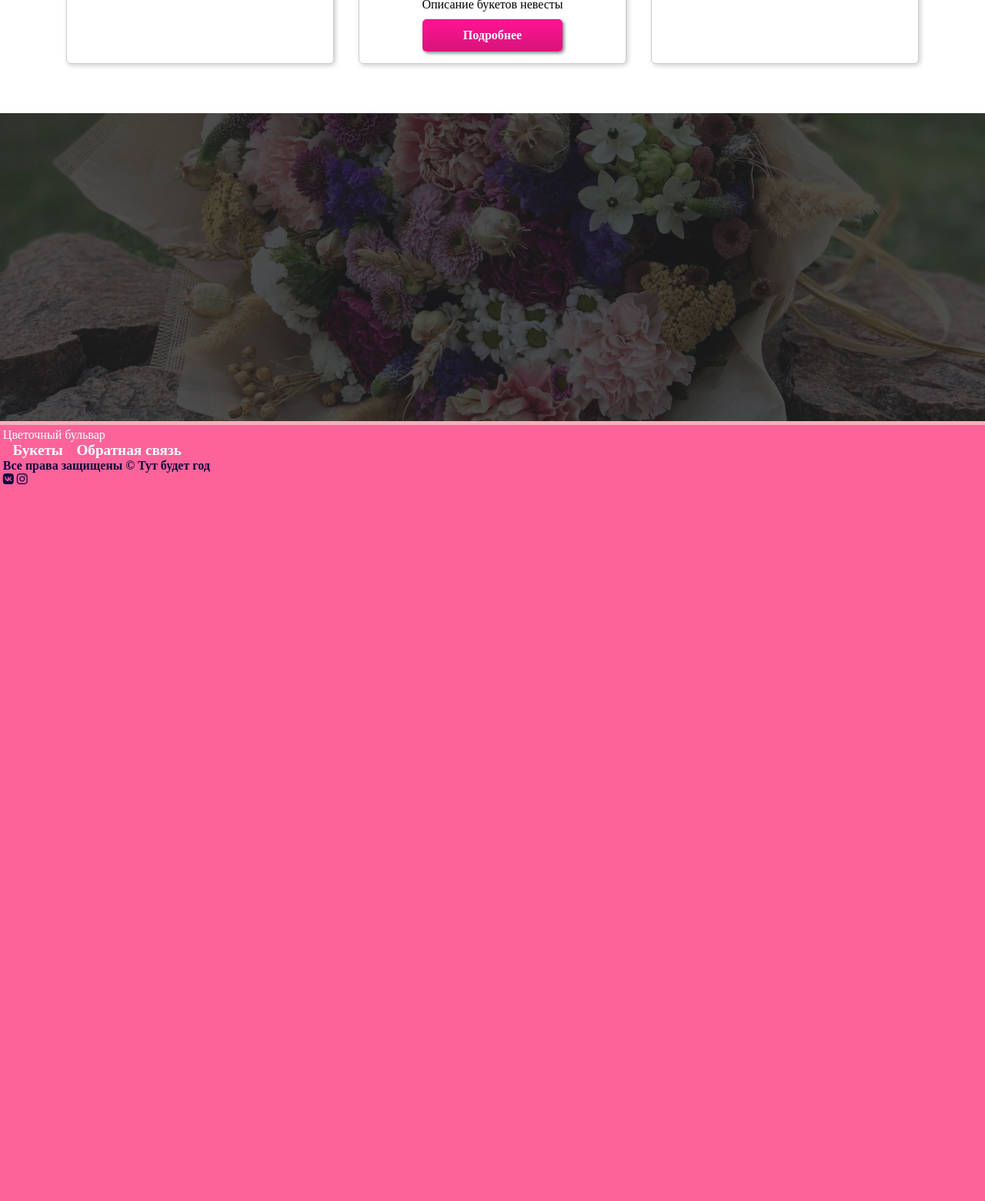
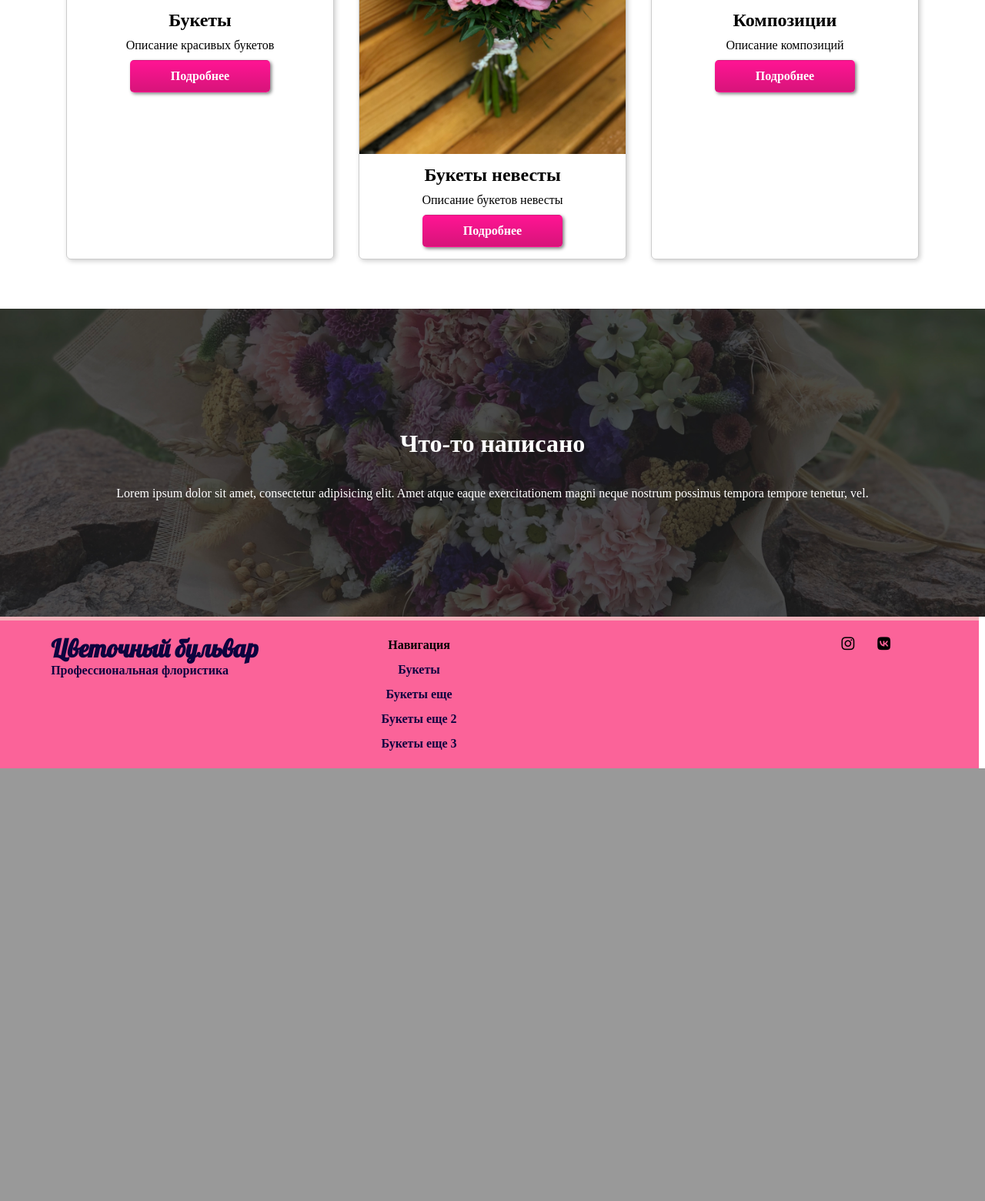
Before and after one commit to sasha1997com/flowers, a Django app: page / in a window 1280 px wide. Shown: the part 989-2549 px from the top of the page at 77% size. After the commit the page ends 1987 px from the top, so only its background shows below. Run offline with Django 3.2, Linux system fonts and the light colour scheme; some libraries are stand-ins or nearby versions; some web fonts are replaced.

Commit message:
add product

```diff
--- a/main/static/css/base_style.css
+++ b/main/static/css/base_style.css
@@ -3,6 +3,11 @@
 body, html {
     margin: 0;
     padding: 0;
+}
+
+.margin_x_auto {
+    margin-right: auto;
+    margin-left: auto;
 }
 
 .text_center {
@@ -32,6 +37,7 @@ body, html {
 .flex_5 {
     flex: 5;
 }
+
 .check {
     float: left;
     margin: 0 8px 0 10px;
@@ -46,6 +52,7 @@ body, html {
     float: right;
     margin: 7px 0 7px 7px;
 }
+
 hr {
     border: 0;
     height: 1px;
@@ -109,6 +116,11 @@ a {
 a:hover {
     color: black;
 }
+
+.nav {
+    height: 40px;
+}
+
 
 #main_name > h1 {
     /*font-size: 2rem;*/
@@ -229,34 +241,34 @@ header {
 .dropdown_content a:hover {
     margin: 0.5rem;
     text-decoration: none;
-
 }
 
-/*#social {*/
-/*    float: right;*/
-/*    width: 10%;*/
-/*    margin-right: 5%;*/
-/*    margin-top: 1%;*/
-/*}*/
+#social {
+    float: right;
+    width: 10%;
+    margin-right: 3%;
+    transition: all .3s ease;
+}
 
-/*#social > a {*/
-/*    border-radius: 50%;*/
-/*    -moz-border-radius: 50%;*/
-/*    -webkit-border-radius: 50%;*/
-/*    background-color: rgba(217, 91, 72, 1);*/
-/*    margin-left: 2%;*/
-/*    width: 30px;*/
-/*    height: 30px;*/
-/*    float: right;*/
-/*    color: white;*/
-/*    text-align: center;*/
-/*    line-height: 30px;*/
-/*    font-size: 1.2em;*/
-/*}*/
+#social > a {
+    border-radius: 50%;
+    -moz-border-radius: 50%;
+    -webkit-border-radius: 50%;
+    /*background-color: deeppink;*/
+    margin: 0 2%;
+    width: 30px;
+    height: 30px;
+    float: right;
+    color: black;
+    /*border: 1px solid black;*/
+    text-align: center;
+    line-height: 30px;
+    font-size: 1.2em;
+}
 
-/*#social > a:hover {*/
-/*    background-color: rgba(217, 91, 72, 0.6);*/
-/*}*/
+#social > a:hover {
+    color: #93134d;
+}
 
 /* {*/
 /*    margin: 0;*/
@@ -460,11 +472,11 @@ footer {
     float: left;
     background-color: #fb6399;
     width: 99.4%;
-    padding: 0.3%;
+    padding: 1rem 0;
     border-top: 5px solid #f4b1ba;
     font-family: 'Kurale', serif;
-    color: white;
-    height: 1000px;
+    color: black;
+    /*height: 1000px;*/
 }
 
 
@@ -484,28 +496,30 @@ footer {
 /*        clear: both;*/
 /*    }*/
 /*}*/
-
+#name_footer {
+    display: flex;
+    float: left;
+    text-align: left;
+}
 #footer_menu {
-    font-size: 1.2em;
-    width: 50%;
+    display: flex;
+    flex-direction: column;
+    line-height: 2rem;
+    text-align: center;
 }
 
-#footer_menu > a {
-    margin-left: 2%;
-    color: white;
+#footer_menu > h4 {
+    margin: 0;
+    padding: 0;
 }
 
-#footer_menu > a:hover, #rights > a:hover {
-    border-bottom: 1px solid silver;
-    color: #aeaeae;
+#rights {
+    display: none;
+    float: bottom;
+    margin-left: 5%;
+    font-size: 1.1em;
+    margin-top: 20px;
 }
-
-/*#rights {*/
-/*    float: left;*/
-/*    margin-left: 5%;*/
-/*    font-size: 1.1em;*/
-/*    margin-top: 20px;*/
-/*}*/
 
 /*#rights > a {*/
 /*    color: white;*/
--- a/main/static/css/home_style.css
+++ b/main/static/css/home_style.css
@@ -78,4 +73,10 @@
     background-position-y: 63%;
     background-position-x: 50%;
     height: 400px;
+    display: flex;
+    text-align: center;
+    flex-direction: column;
+    color: white;
+    justify-content: center;
+    align-items: center;
 }
--- a/main/static/css/slider_style.css
+++ b/main/static/css/slider_style.css
@@ -1,22 +1,10 @@
-/*!
- * chiefSlider (https://itchief.ru/lessons/php/feedback-form-for-website)
- * Copyright 2018 Alexander Maltsev
- * Licensed under MIT (https://github.com/itchief/feedback-form/blob/master/LICENSE)
- */
-
-body {
-    margin: 0;
-    font-family: -apple-system, BlinkMacSystemFont, "Segoe UI", Roboto, "Helvetica Neue", Arial, sans-serif, "Apple Color Emoji", "Segoe UI Emoji", "Segoe UI Symbol";
-    color: #fff;
-    height: 600px;
-}
 
 .slider {
     position: relative;
     overflow: hidden;
     /*overflow-y: visible;*/
-    max-width: 900px;
-    margin: 50px;
+    max-width: 100%;
+
     padding: 50px 0;
 
     /*height: 600px;*/
--- a/main/templates/main/base.html
+++ b/main/templates/main/base.html
@@ -5,10 +5,11 @@
     <meta charset="UTF-8">
     {#    <link rel="stylesheet" href="{% static 'css/bouquets_styles.css' %}">#}
     {#    <link rel="stylesheet" href="{% static 'css/home_style.css' %}">#}
-
+    <link rel="stylesheet" href="{% static 'css/slider_style.css' %}">
     {% block link_css %}
 
     {% endblock %}
+
     <link rel="stylesheet" href="{% static 'css/base_style.css' %}">
     <meta name="viewport"
           content="width=device-width, user-scalable=no, initial-scale=1.0, maximum-scale=1.0, minimum-scale=1.0">
@@ -58,7 +59,7 @@
         {#            <a href="" title="Группа ВК"><i class="fab fa-vk"></i></a>#}
         {#            <a href="" title="Instagram"><i class="fab fa-instagram"></i></a>#}
         {#        </div>#}
-        <div class="nav castom_container">
+        <div class=" castom_container">
             <div class="flex-container">
                 <div class="flex_2">
                     <a id="main_name" href="{% url 'home_url' %}">
@@ -97,7 +98,7 @@
                 </div>
             </div>
             <hr>
-            <div class="flex-container">
+            <div class="nav">
                 <div class="nav_menu">
                     <a href="{% url 'home_url' %}">Главная</a>
                     <div class="dropdown">
@@ -107,18 +108,18 @@
                         </a>
                         <div class="dropdown_content">
                             <a href="{% url 'bouquets_url' %}">Букеты</a>
-                            <a href="#2">Букеты&nbspневесты</a>
-                            <a href="#3">Композиции</a>
+                            <a href="{% url 'bouquets_nevest_url' %}">Букеты&nbspневесты</a>
+                            <a href="{% url 'compositions_url' %}">Композиции</a>
                         </div>
                     </div>
                     <a href="" title="">Контакты</a>
                     <a href="{% url 'slider_url' %}" title="">Слайдер</a>
 
                 </div>
-                {#                <div id="social">#}
-                {#                    <a href="" title="Группа ВК"><i class="fab fa-vk"></i></a>#}
-                {#                    <a href="" title="Instagram"><i class="fab fa-instagram"></i></a>#}
-                {#                </div>#}
+                <div id="social">
+                    <a href="" title="Группа ВК"><i class="fab fa-vk"></i></a>
+                    <a href="" title="Instagram"><i class="fab fa-instagram"></i></a>
+                </div>
             </div>
 
 
@@ -135,24 +136,32 @@
 </div>
 
 <footer>
-    <div id="site_name">
-        <span>Цветочный бульвар</span>
+    <div class="castom_container flex-container">
+        <div id="name_footer flex_1">
+            <a id="main_name" href="{% url 'home_url' %}">
+                <h1>Цветочный бульвар</h1>
+                Профессиональная флористика
+            </a>
+
+        </div>
+        <div id="rights">
+            <a href=""><small>Все права защищены &copy; Тут будет год</small></a>
+        </div>
+        <div id="footer_menu" class="flex_1">
+            <h4>Навигация</h4>
+            <a href="" title="Демонстрация наших букетов">Букеты</a>
+            <a href="" title="Демонстрация наших букетов">Букеты еще</a>
+            <a href="" title="Демонстрация наших букетов">Букеты еще 2</a>
+            <a href="" title="Демонстрация наших букетов">Букеты еще 3</a>
+        </div>
+        <div id="social" class="flex_1">
+            <a href="" title="Группа ВК"><i class="fab fa-vk"></i></a>
+            <a href="" title="Instagram"><i class="fab fa-instagram"></i></a>
+        </div>
     </div>
 
-    <div id="clear"></div>
-    <div id="footer_menu">
-        <a href="" title="Демонстрация наших букетов">Букеты</a>
-        <a href="" title="Написать нам">Обратная связь</a>
-    </div>
-    <div id="rights">
-        <a href="">Все права защищены &copy; Тут будет год</a>
-    </div>
-    <div id="social">
-        <a href="" title="Группа ВК"><i class="fab fa-vk"></i></a>
-        <a href="" title="Instagram"><i class="fab fa-instagram"></i></a>
-    </div>
 </footer>
 <script src="https://kit.fontawesome.com/32b04edffc.js" crossorigin="anonymous"></script>
-
+<script src="{% static 'js/slider.js' %}"></script>
 </body>
 </html>
--- a/main/templates/main/home.html
+++ b/main/templates/main/home.html
@@ -1,15 +1,32 @@
 {% extends 'main/base.html' %}
 {% load static %}
 {% block link_css %}
-        <link rel="stylesheet" href="{% static 'css/home_style.css' %}">
+    <link rel="stylesheet" href="{% static 'css/home_style.css' %}">
 {% endblock %}
 {% block main_content %}
     <div class="main_content">
         <div id="main_background">
-            <div class="blackout flex-container">
+            <div class="castom_container">
                 <div class="">
                     <h1>Большая красивая фраза</h1>
                     <p>описание большой красивой фразы маленькой, но тоже красивой фразой</p>
+                </div>
+                <div class="flex-container main_arguments">
+                    <div class="flex_1">
+                        <p>Более</p>
+                        <h1>20</h1>
+                        <p>Лет на рынке</p>
+                    </div>
+                    <div class="flex_1">
+                        <p>что-то</p>
+                        <h1>300</h1>
+                        <p>и более</p>
+                    </div>
+                    <div class="flex_1">
+                        <p>средняя оценка</p>
+                        <h1>10/10</h1>
+                        <p>на кинопоиске</p>
+                    </div>
                 </div>
             </div>
         </div>
@@ -30,7 +47,7 @@
                     <div class="">
                         <h2>Букеты невесты</h2>
                         <p>Описание букетов невесты</p>
-                        <a class="feedback_button" href="#">Подробнее</a>
+                        <a class="feedback_button" href="{% url 'bouquets_nevest_url' %}">Подробнее</a>
                     </div>
 
                 </div>
@@ -39,15 +56,16 @@
                     <div class="">
                         <h2>Композиции</h2>
                         <p>Описание композиций</p>
-                        <a class="feedback_button" href="#">Подробнее</a>
+                        <a class="feedback_button" href="{% url 'compositions_url' %}">Подробнее</a>
                     </div>
                 </div>
             </div>
         </div>
         <div class="how_work">
-
+            <h1>Что-то написано</h1>
+            <p>Lorem ipsum dolor sit amet, consectetur adipisicing elit. Amet atque eaque exercitationem magni neque
+                nostrum possimus tempora tempore tenetur, vel.</p>
         </div>
-
 
 
     </div>
--- a/main/urls.py
+++ b/main/urls.py
@@ -6,4 +6,6 @@ urlpatterns = [
     path('', views.home, name='home_url'),
     path('bouquets/', views.bouquets, name='bouquets_url'),
     path('slider/', views.slider, name='slider_url'),
+    path('bouquets_nevest/', views.bouquets_nevest, name='bouquets_nevest_url'),
+    path('compositions/', views.compositions, name='compositions_url'),
 ]
--- a/main/views.py
+++ b/main/views.py
@@ -9,5 +9,13 @@ def bouquets(request):
     return render(request, 'main/bouquets.html')
 
 
+def bouquets_nevest(request):
+    return render(request, 'main/bouquets_nevest.html')
+
+
+def compositions(request):
+    return render(request, 'main/compositions.html')
+
+
 def slider(request):
     return render(request, 'main/slider.html')
```
Also changed, not shown: other parts of main/static/css/home_style.css (+13 -18 lines), main/static/css/bouquets_styles.css (+4 -16 lines), main/templates/main/bouquets.html (+55 -11 lines), main/templates/main/bouquets_nevest.html (added, +92 -0 lines), main/templates/main/compositions.html (added, +92 -0 lines), main/static/img/IMG_23481.JPG (added), main/static/img/IMG_E2339 — копия.JPG (deleted), 6 other files.
